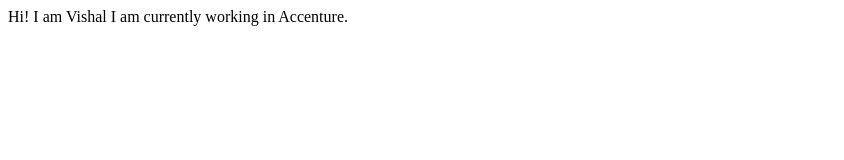
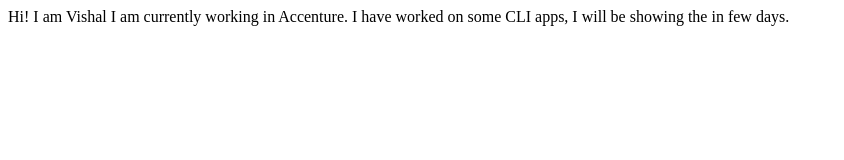
Before and after one commit to vishrawat510/vishalrawatgit, a plain HTML site: page index.html in a window 1280 px wide. Shown: the whole page, without its empty margins (0-844 px from the left). Drawn offline with Linux system fonts and the light colour scheme.

Commit message:
Added project details

```diff
--- a/index.html
+++ b/index.html
@@ -9,5 +9,8 @@
     Hi! I am Vishal
     I am currently working in Accenture.
 
+    I have worked on some CLI apps, I will be showing the in few days.
+
+
 </body>
 </html>
```
